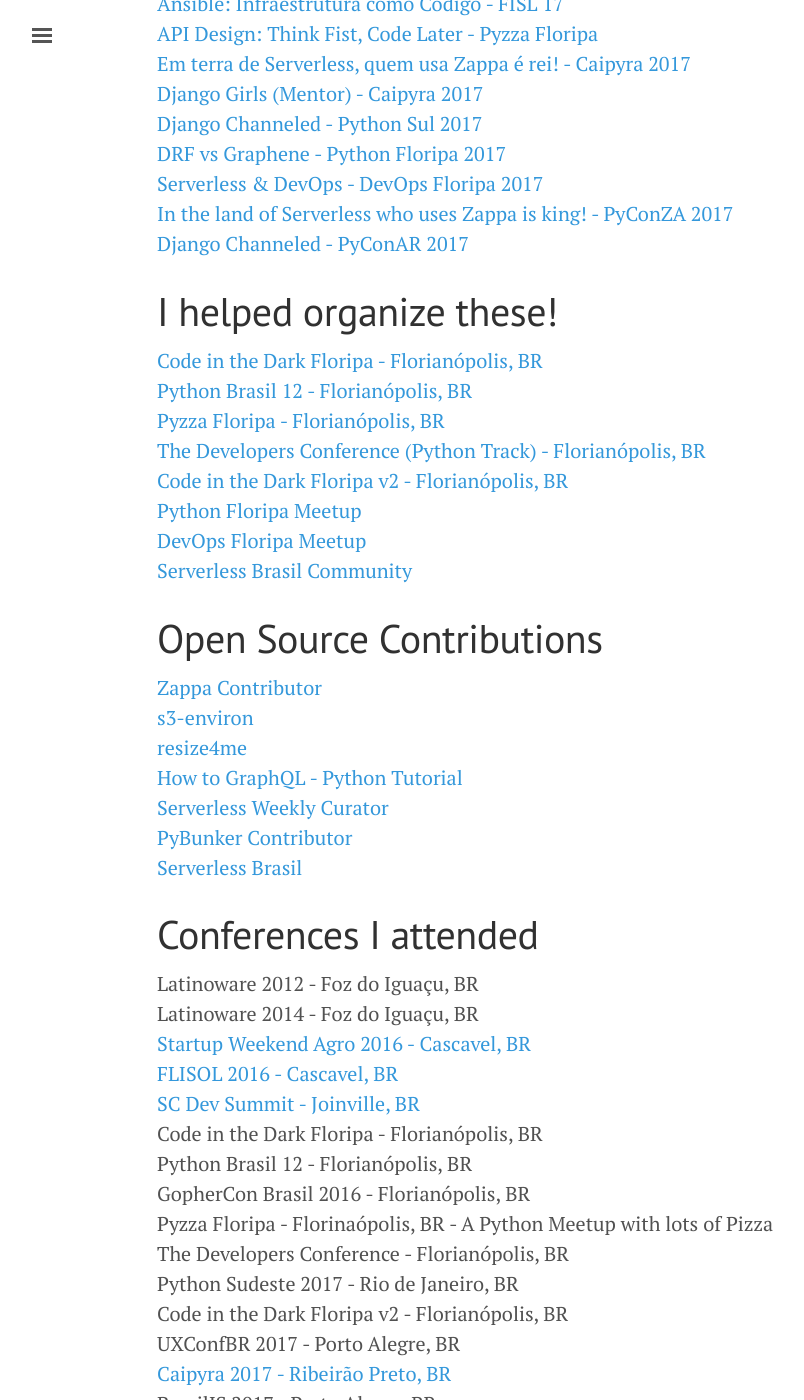
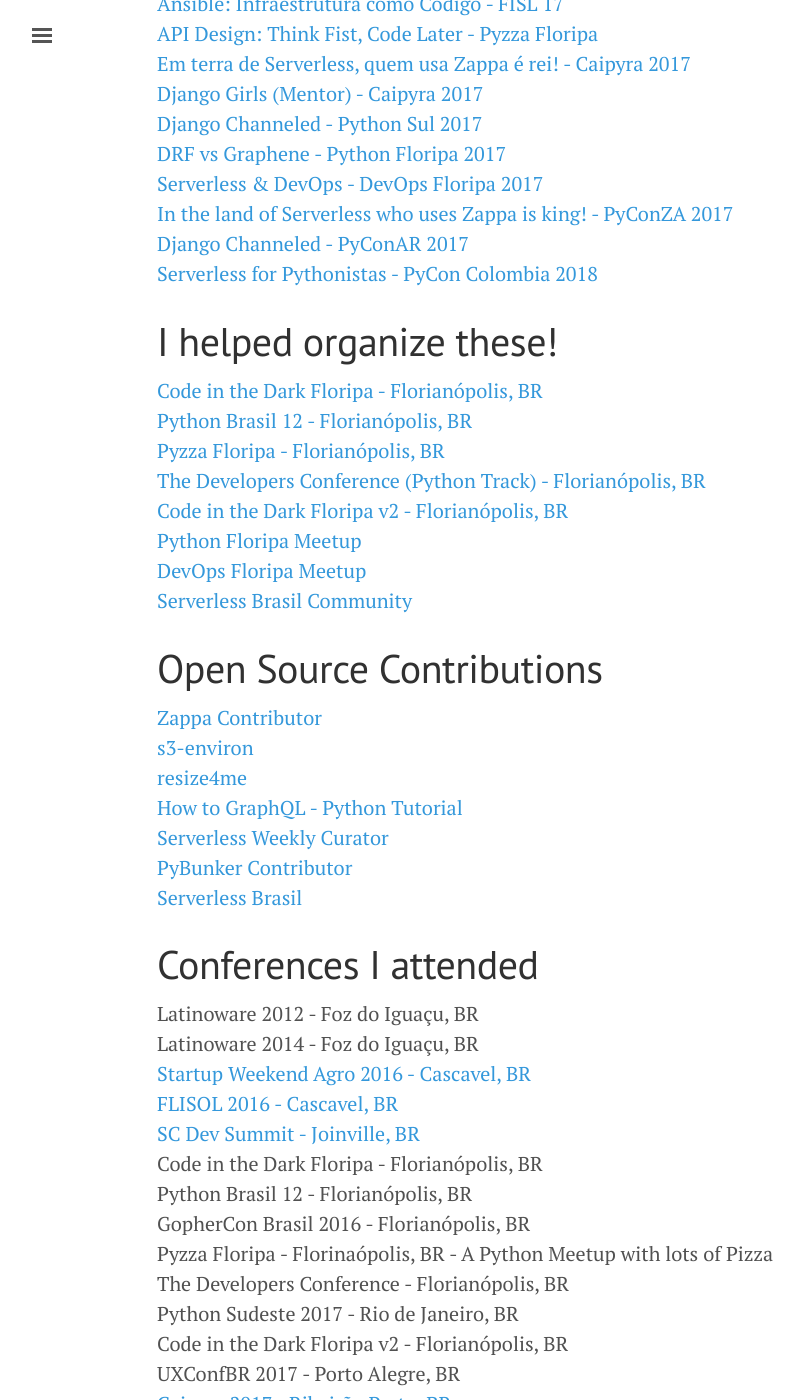
Before and after one commit to jonatasbaldin/jonatasbaldin.github.io, a Jekyll site: the page built from community.md, in a window 1280 px wide and 1400 px high, scrolled down 350 px. Shown: the whole window, without its empty margins (3-807 px from the left). Built offline with Jekyll 4.4.1, drawn with Linux system fonts in a browser that asks for light colours; nearby versions of some CDN libraries; some of the changed text lies outside the part shown.

Commit message:
Add PyCon Colombia 2018 talks and attendee

```diff
--- a/community.md
+++ b/community.md
@@ -16,6 +16,7 @@
 [Serverless & DevOps - DevOps Floripa 2017](https://speakerdeck.com/jonatasbaldin/serverless-and-devops)
 [In the land of Serverless who uses Zappa is king! - PyConZA 2017](https://www.youtube.com/watch?v=1aggqfPzhNY)
 [Django Channeled - PyConAR 2017](https://speakerdeck.com/jonatasbaldin/pyconar-2017-django-channeled)
+[Serverless for Pythonistas - PyCon Colombia 2018](https://speakerdeck.com/jonatasbaldin/pycon-colombia-2018-serverless-for-pythonistas)
 
 # I helped organize these!
 [Code in the Dark Floripa - Florianópolis, BR](http://floripa.codeinthedark.com.br/)
@@ -55,3 +56,4 @@
 Python Sul 2017 - Porto Alegre, BR
 PyConZA 2017 - Cape Town, ZA
 PyConAR 2017 - Córdoba , AR
+PyCon Colombia 2018 - Medellín , CO
```
